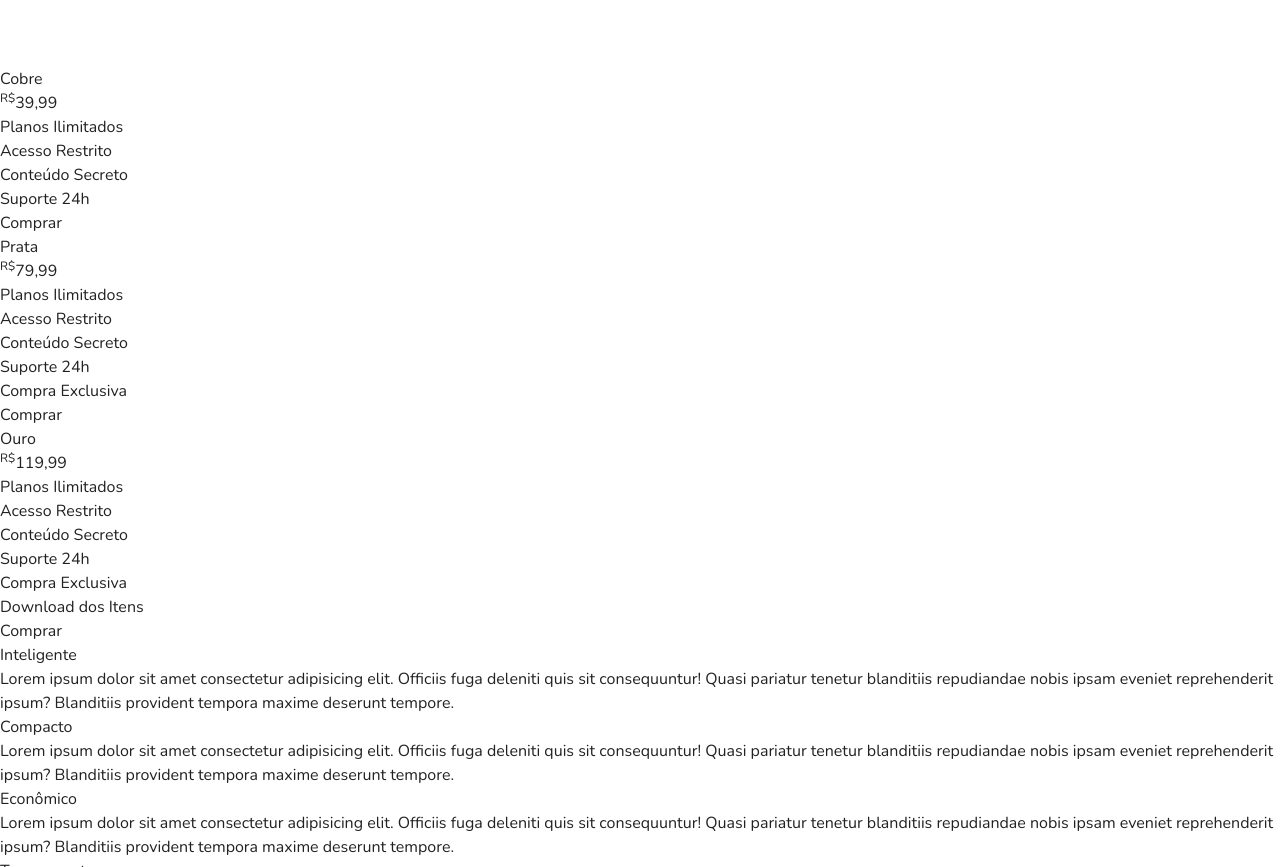
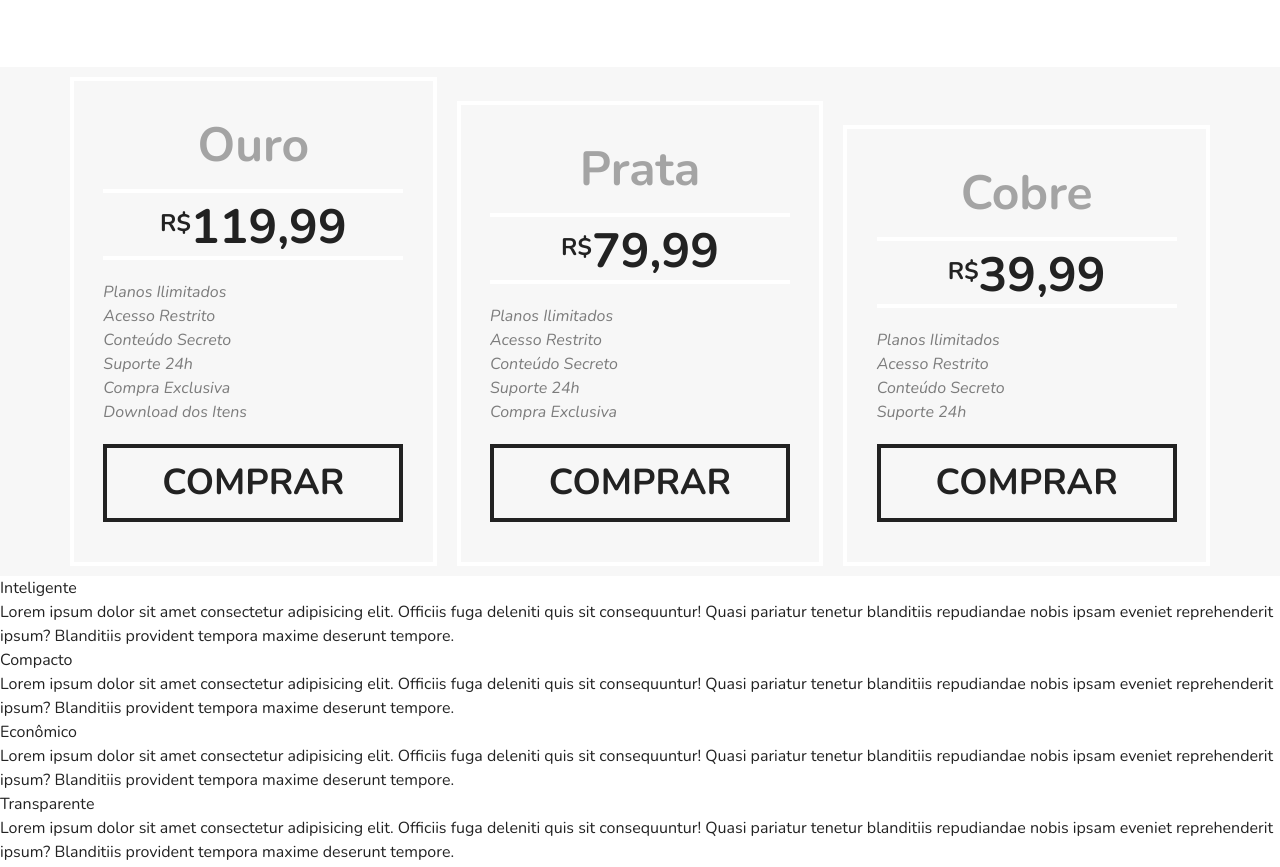
Before and after one commit to iaugustoz/zayan-games, a website: page index.html in a window 1280 px wide. Shown: the part 1715-2582 px from the top of the page. Drawn offline with nearby package versions, Linux system fonts and the light colour scheme.

Commit message:
style: estilo adicionado a seção das assinaturas

```diff
--- a/index.html
+++ b/index.html
@@ -87,50 +87,50 @@
         </div>
     </section>
 
-    <section class="preco" id="preco">
-        <div class="preco-item">
-            <h2>Cobre</h2>
-            <span><sup>R$</sup>39,99</span>
+    <section class="preco-container" id="preco">
+        <div class="preco-card order-3">
+            <h2 class="text-5xl font-bold text-gray-450 text-center mt-20px">Cobre</h2>
+            <span class="preco"><sup class="text-2xl">R$</sup>39,99</span>
 
-            <ul>
-                <li>Planos Ilimitados</li>
-                <li>Acesso Restrito</li>
-                <li>Conteúdo Secreto</li>
-                <li>Suporte 24h</li>
+            <ul class="preco-lista">
+                <li class="preco-lista-item">Planos Ilimitados</li>
+                <li class="preco-lista-item">Acesso Restrito</li>
+                <li class="preco-lista-item">Conteúdo Secreto</li>
+                <li class="preco-lista-item">Suporte 24h</li>
             </ul>
 
-            <a href="#">Comprar</a>
+            <a href="#" class="preco-botao">Comprar</a>
         </div>
 
-        <div class="preco-item">
-            <h2>Prata</h2>
-            <span><sup>R$</sup>79,99</span>
+        <div class="preco-card order-2">
+            <h2 class="text-5xl font-bold text-gray-450 text-center mt-20px">Prata</h2>
+            <span class="preco"><sup class="text-2xl">R$</sup>79,99</span>
 
-            <ul>
-                <li>Planos Ilimitados</li>
-                <li>Acesso Restrito</li>
-                <li>Conteúdo Secreto</li>
-                <li>Suporte 24h</li>
-                <li>Compra Exclusiva</li>
+            <ul class="preco-lista">
+                <li class="">Planos Ilimitados</li>
+                <li class="preco-lista-item">Acesso Restrito</li>
+                <li class="preco-lista-item">Conteúdo Secreto</li>
+                <li class="preco-lista-item">Suporte 24h</li>
+                <li class="preco-lista-item">Compra Exclusiva</li>
             </ul>
 
-            <a href="#">Comprar</a>
+            <a href="#" class="preco-botao">Comprar</a>
         </div>
 
-        <div class="preco-item">
-            <h2>Ouro</h2>
-            <span><sup>R$</sup>119,99</span>
+        <div class="preco-card order-1">
+            <h2 class="text-5xl font-bold text-gray-450 text-center mt-20px">Ouro</h2>
+            <span class="preco"><sup class="text-2xl">R$</sup>119,99</span>
 
-            <ul>
-                <li>Planos Ilimitados</li>
-                <li>Acesso Restrito</li>
-                <li>Conteúdo Secreto</li>
-                <li>Suporte 24h</li>
-                <li>Compra Exclusiva</li>
-                <li>Download dos Itens</li>
+            <ul class="preco-lista">
+                <li class="preco-lista-item">Planos Ilimitados</li>
+                <li class="preco-lista-item">Acesso Restrito</li>
+                <li class="preco-lista-item">Conteúdo Secreto</li>
+                <li class="preco-lista-item">Suporte 24h</li>
+                <li class="preco-lista-item">Compra Exclusiva</li>
+                <li class="preco-lista-item">Download dos Itens</li>
             </ul>
 
-            <a href="#">Comprar</a>
+            <a href="#" class="preco-botao">Comprar</a>
         </div>
     </section>
 
--- a/src/css/input.css
+++ b/src/css/input.css
@@ -55,4 +55,25 @@
     .produtos-item {
         @apply flex-1.2 m-10px;
     }
+
+    /* Seção dos Preços */
+    .preco-container {
+        @apply bg-gary-75 px-60px lg:px-10px flex flex-wrap items-end;
+    }
+
+    .preco-card {
+        @apply  flex-1.3 border-4 border-solid border-white p-20px m-10px;
+    }
+
+    .preco {
+        @apply max-w-[300px] block my-20px mx-auto text-center font-bold p-[10px_0_5px_0] border-t-4 border-b-4 border-solid border-white text-5xl;
+    }
+
+    .preco-lista {
+        @apply max-w-[300px] font-[1.25em] italic text-gray-550 my-20px mx-auto;
+    }
+
+    .preco-botao {
+        @apply max-w-[300px] block m-[20px_auto] border-4 border-solid border-black-700 uppercase font-bold text-4xl p-[15px_0] text-center;
+    }
 }
--- a/tailwind.config.js
+++ b/tailwind.config.js
@@ -4,6 +4,9 @@ module.exports = {
     './**/*.html',
     '.**/*.html',
   ],  theme: {
+    screens: {
+      'lg': {'max': '800px'},
+    },
     extend: {
       fontFamily: {
         'nunito': ['Nunito', 'Helvetica', 'Arial', 'sans-serif'],
@@ -21,6 +24,7 @@ module.exports = {
 
       },
       spacing: {
+        '6px': '6px',
         '10px': '10px',
         '15px': '15px',
         '20px': '20px',
@@ -29,6 +33,7 @@ module.exports = {
       flex: {
         '1.1': '1 1 160px',
         '1.2': '1 1 175px',
+        '1.3': '1 1 260px',
         '2': '2 1 300px',
       },
     },
```
Also changed, not shown: dist/output.css.
